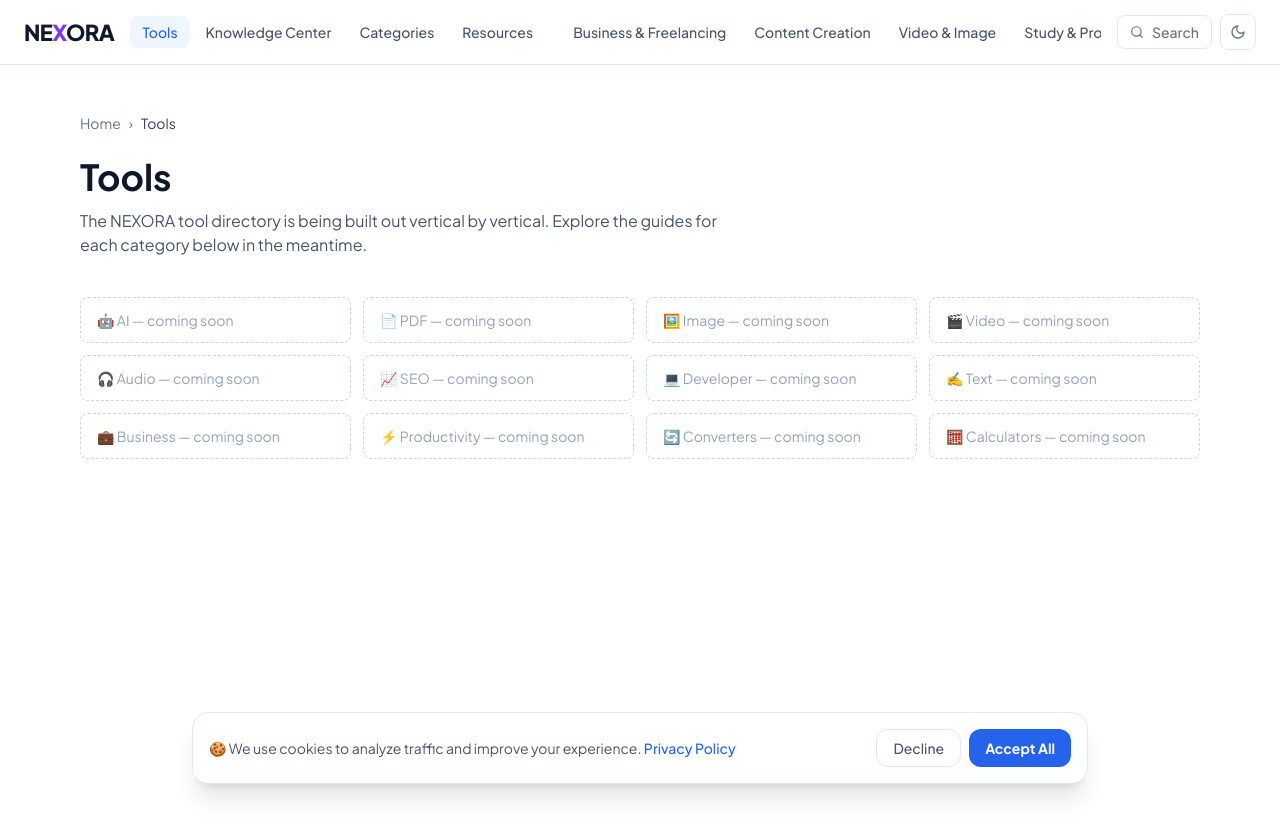
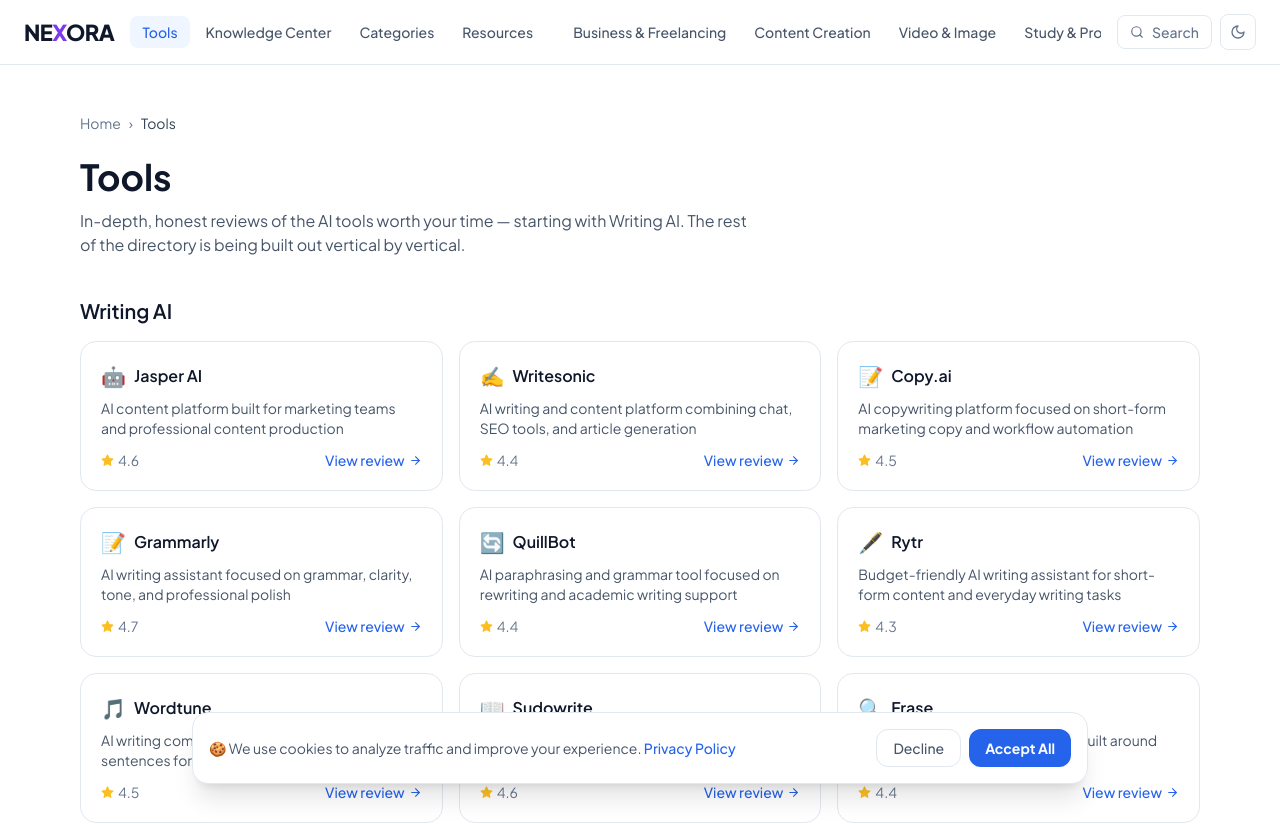
Before and after one commit to hillkhan5588-cmd/Nexora, a Next.js app: page /tools in a window 1280 px wide. Shown: the top 824 px of the page. Built offline with nearby package versions, Linux system fonts and the light colour scheme.

Commit message:
Add files via upload

```diff
--- a/app/tools/page.tsx
+++ b/app/tools/page.tsx
@@ -1,43 +1,81 @@
 /**
  * app/tools/page.tsx
  *
- * Stub for the Tools pillar hub — built next per the agreed order
- * (SEO fixes → taxonomy → Knowledge Center → Categories → Resources → Tools).
- * Included now so /tools exists and the nav is fully wired, even though
- * the tool directory itself isn't populated yet.
+ * Tools pillar hub. Previously a "coming soon" stub for every vertical;
+ * now shows the 12 real Writing AI tool profiles, with remaining
+ * verticals still marked coming soon until they're built out.
  */
 
+import Link from "next/link";
+import { Star, ArrowRight } from "lucide-react";
 import { buildMetadata } from "@/lib/seo";
 import { VERTICAL_LIST } from "@/lib/taxonomy";
+import { WRITING_TOOLS } from "@/lib/tools";
 import { Breadcrumbs } from "@/components/Breadcrumbs";
 
 export const metadata = buildMetadata({
   title: "Tools",
-  description: "Free online tools for PDF, image, video, SEO, and developer tasks.",
+  description: "Free online tools and in-depth AI tool reviews for writing, PDF, image, video, SEO, and developer tasks.",
   path: "/tools",
 });
+
+// Verticals with real tool pages already built are excluded from the
+// "coming soon" grid below so they aren't shown twice.
+const LIVE_VERTICAL_SLUGS = new Set(["text"]);
 
 export default function ToolsPage() {
   return (
     <main className="mx-auto max-w-6xl px-4 py-12">
       <Breadcrumbs items={[{ name: "Tools", path: "/tools" }]} />
       <header className="mb-10">
-        <h1 className="mb-3 text-3xl font-bold text-slate-900 sm:text-4xl">Tools</h1>
-        <p className="max-w-2xl text-slate-600">
-          The NEXORA tool directory is being built out vertical by vertical.
-          Explore the guides for each category below in the meantime.
+        <h1 className="mb-3 text-3xl font-bold text-slate-900 dark:text-white sm:text-4xl">Tools</h1>
+        <p className="max-w-2xl text-slate-600 dark:text-slate-400">
+          In-depth, honest reviews of the AI tools worth your time — starting with Writing AI.
+          The rest of the directory is being built out vertical by vertical.
         </p>
       </header>
+
+      <section className="mb-12">
+        <h2 className="mb-4 text-xl font-semibold text-slate-900 dark:text-white">Writing AI</h2>
+        <div className="grid gap-4 sm:grid-cols-2 lg:grid-cols-3">
+          {WRITING_TOOLS.map((tool) => (
+            <Link
+              key={tool.slug}
+              href={`/tools/${tool.slug}`}
+              className="group flex flex-col rounded-2xl border-[1.5px] border-slate-200 dark:border-slate-700 p-5 transition-colors hover:border-blue-300 dark:hover:border-blue-800"
+            >
+              <div className="mb-2 flex items-center gap-2">
+                <span className="text-xl">{tool.emoji}</span>
+                <span className="font-semibold text-slate-900 dark:text-white">{tool.name}</span>
+              </div>
+              <p className="mb-3 flex-1 text-sm text-slate-600 dark:text-slate-400">{tool.tagline}</p>
+              <div className="flex items-center justify-between text-sm">
+                <span className="flex items-center gap-1 text-slate-500 dark:text-slate-400">
+                  <Star size={13} className="fill-amber-400 text-amber-400" />
+                  {tool.rating.toFixed(1)}
+                </span>
+                <span className="flex items-center gap-1 font-medium text-blue-600 dark:text-blue-400 group-hover:gap-1.5 transition-all">
+                  View review <ArrowRight size={13} />
+                </span>
+              </div>
+            </Link>
+          ))}
+        </div>
+      </section>
+
+      <section>
+        <h2 className="mb-4 text-xl font-semibold text-slate-900 dark:text-white">More categories, coming soon</h2>
         <div className="grid gap-3 sm:grid-cols-3 md:grid-cols-4">
-        {VERTICAL_LIST.map((vertical) => (
+          {VERTICAL_LIST.filter((vertical) => !LIVE_VERTICAL_SLUGS.has(vertical.slug)).map((vertical) => (
             <div
               key={vertical.slug}
-            className="rounded-lg border border-dashed border-slate-300 px-4 py-3 text-sm text-slate-400"
+              className="rounded-lg border border-dashed border-slate-300 dark:border-slate-700 px-4 py-3 text-sm text-slate-400 dark:text-slate-500"
             >
               <span aria-hidden="true">{vertical.icon}</span> {vertical.label} — coming soon
             </div>
           ))}
         </div>
+      </section>
     </main>
   );
 }
```
Lines whose indentation alone changed are shown as unchanged.
